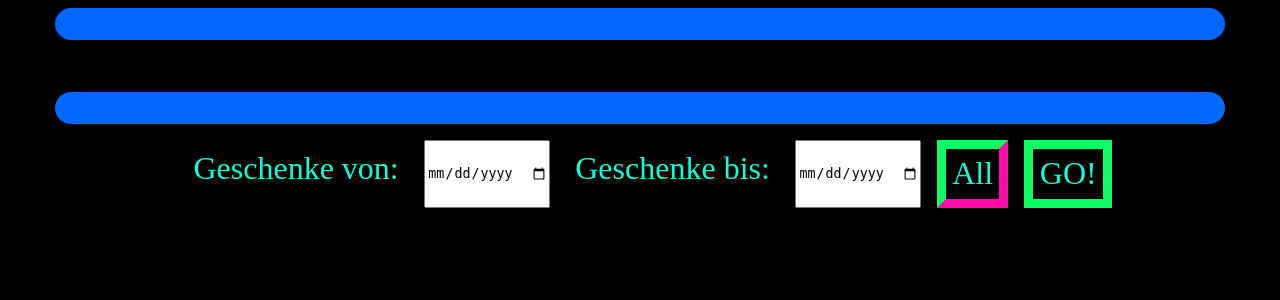
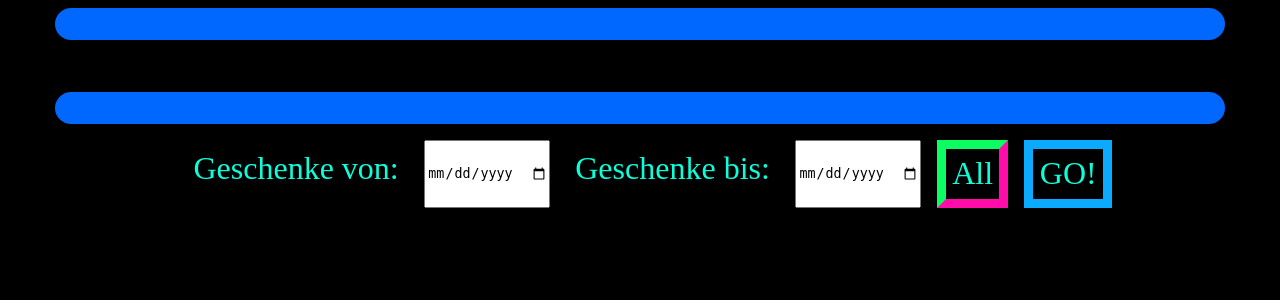
Before and after one commit to AdiJoost/birthdayCalendar, a Flask app: page / in a window 1280 px wide. Shown: the part 220-520 px from the top of the page. Run offline with Flask 2, Linux system fonts and the light colour scheme; data that the repository does not hold is empty.

Commit message:
button-style edited

```diff
--- a/static/css/styles.css
+++ b/static/css/styles.css
@@ -117,11 +117,14 @@ hr {
 	cursor: pointer;
 	font-size: 2em;
 	padding:0.4rem;
-	border: 0.6rem solid #0cff62;
+}
+
+#datePicker > #search {
+	border: 0.6rem solid #0caaff;
 }
 
 #datePicker > .done{
-
+	border: 0.6rem solid #0cff62;
 }
 
 #datePicker > .notDone{
```
